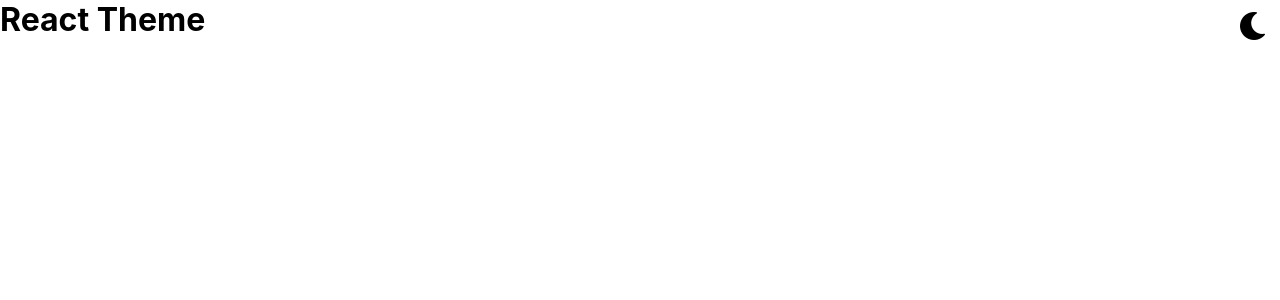
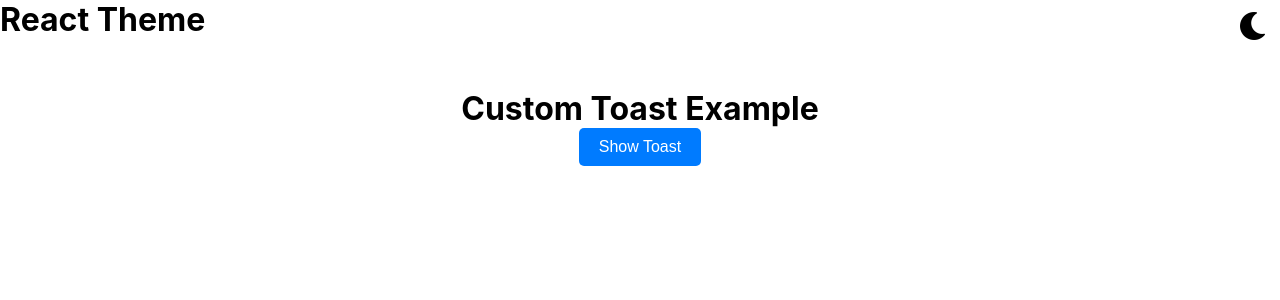
Before and after one commit to maheshkotha/react-app, a React (Create React App) app: page / in a window 1280 px wide. Shown: the top 300 px of the page. Built offline with nearby package versions, Linux system fonts and the light colour scheme.

Commit message:
toast message componennt added

```diff
--- a/src/Components/Main.jsx
+++ b/src/Components/Main.jsx
@@ -1,6 +1,15 @@
 import React from 'react'
 import { useTheme } from '../Providers/ThemeProvider'
 import ToggleTheme from '../Features/ToggleTheme'
+import ToastButton from './ToastButton'
+
+
+const styles = {
+  appContainer: {
+    textAlign: 'center',
+    marginTop: '50px',
+  },
+};
 
 const Main = () => {
 
@@ -9,6 +18,10 @@ const Main = () => {
     <div className={`main ${theme}`}>
         <h1>React Theme</h1>
         <ToggleTheme />
+        <div style={styles.appContainer}>
+          <h1>Custom Toast Example</h1>
+          <ToastButton />
+        </div>
     </div>
   )
 }
--- /dev/null
+++ b/src/Components/Toast.jsx
@@ -0,0 +1,46 @@
+import React, { useState, useEffect } from 'react';
+
+const Toast = ({ message, duration, onClose }) => {
+  const [visible, setVisible] = useState(true);
+
+  useEffect(() => {
+    const timer = setTimeout(() => {
+      setVisible(false);
+      onClose();
+    }, duration);
+
+    return () => clearTimeout(timer);
+  }, [duration, onClose]);
+
+  if (!visible) return null;
+
+  return (
+    <div style={styles.toastContainer}>
+      <div style={styles.toastMessage}>{message}</div>
+      <div onClick={onClose} style={{cursor: 'pointer'}}>X</div>
+    </div>
+  );
+};
+
+const styles = {
+  toastContainer: {
+    position: 'relative',
+    bottom: '20px',
+    right: '20px',
+    backgroundColor: '#333',
+    color: '#fff',
+    padding: '10px 20px',
+    borderRadius: '5px',
+    boxShadow: '0 0 10px rgba(0, 0, 0, 0.1)',
+    zIndex: 1000,
+    opacity: 0.9,
+    display: 'flex',
+    justifyContent: 'space-between',
+    padding: '0.5rem 1rem'
+  },
+  toastMessage: {
+    fontSize: '16px',
+  },
+};
+
+export default Toast;
--- /dev/null
+++ b/src/Components/ToastButton.jsx
@@ -0,0 +1,53 @@
+import React, { useState } from 'react';
+import Toast from './Toast'; // Import the Toast component
+
+const ToastButton = () => {
+  const [toasts, setToasts] = useState([]);
+
+  const handleClick = () => {
+    const newToast = {
+      id: Date.now(), // Unique ID for each toast
+      message: `Toast message at ${new Date().toLocaleTimeString()}`,
+    };
+    setToasts([...toasts, newToast]);
+  };
+
+  const handleClose = (id) => {
+    setToasts(toasts.filter((toast) => toast.id !== id));
+  };
+
+  return (
+    <div>
+      <button onClick={handleClick} style={styles.button}>
+        Show Toast
+      </button>
+
+      <div style={{position: 'fixed', top:'30px', right: '30px', width: '300px', height: 'auto', display: 'flex', flexDirection:'column', gap: '8px'}}>
+
+
+      {toasts.map((toast) => (
+        <Toast
+          key={toast.id}
+          message={toast.message}
+          duration={3000} // Toast will disappear after 3 seconds
+          onClose={() => handleClose(toast.id)}
+        />
+      ))}
+      </div>
+    </div>
+  );
+};
+
+const styles = {
+  button: {
+    padding: '10px 20px',
+    fontSize: '16px',
+    cursor: 'pointer',
+    backgroundColor: '#007BFF',
+    color: '#fff',
+    border: 'none',
+    borderRadius: '5px',
+  },
+};
+
+export default ToastButton;
```
Also changed, not shown: 1 other file (tests, documents, lock files or other folders).
